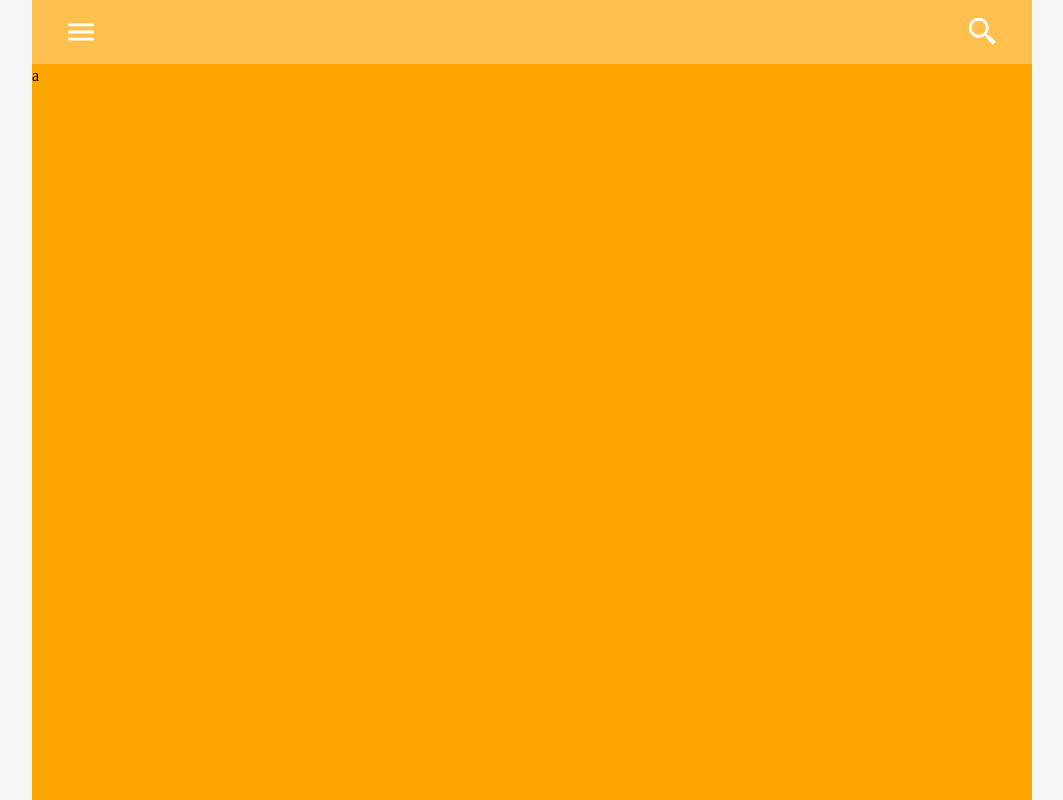
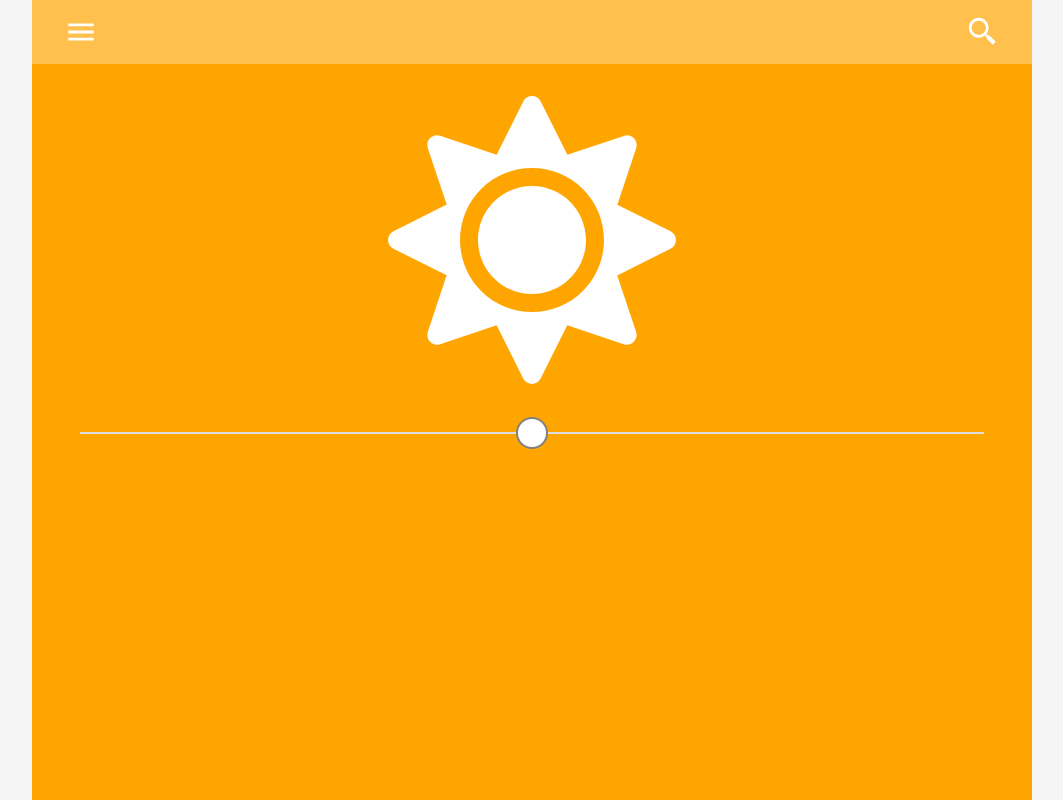
Before and after one commit to matkopiskor/weather-app, a React (Create React App) app: page / in a window 1280 px wide. Shown: the whole page, without its empty margins (108-1171 px from the left). Built offline with nearby package versions, Linux system fonts and the light colour scheme.

Commit message:
Add Daynight

```diff
--- a/src/App.tsx
+++ b/src/App.tsx
@@ -1,10 +1,14 @@
+import { DayNight } from './components/DayNight';
 import { Topbar } from './components/Topbar';
 
 export const App = () => {
     return (
         <div className="wrapper">
             <div className="app">
-                <Topbar />a
+                <Topbar />
+                <div className="container">
+                    <DayNight />
+                </div>
             </div>
         </div>
     );
--- /dev/null
+++ b/src/components/DayNight.css
@@ -0,0 +1,39 @@
+.day-night {
+    margin-block: 2rem;
+    width: 100%;
+}
+
+.day-night__icon {
+    display: flex;
+    justify-content: center;
+}
+
+.day-night__icon-icon {
+    font-size: 18rem;
+    fill: white;
+}
+
+.day-night__slider {
+    position: relative;
+    width: calc(100% - 6rem);
+    margin: 3rem;
+}
+
+.day-night__slider-track {
+    width: 100%;
+    border: 1px solid #ddd;
+    position: relative;
+}
+
+.day-night__slider-thumb {
+    --half-width: 1px;
+    position: absolute;
+    border-radius: 100%;
+    border: calc(var(--half-width) * 2) solid gray;
+    width: 2rem;
+    aspect-ratio: 1;
+    background-color: #fff;
+    top: calc(-1rem + calc(var(--half-width)));
+    transform: translate(-50%);
+    left: var(--thumb-position, 0);
+}
--- /dev/null
+++ b/src/components/DayNight.tsx
@@ -0,0 +1,19 @@
+import { CSSProperties } from 'react';
+import { FaSun } from 'react-icons/fa';
+
+import './DayNight.css';
+
+export const DayNight = () => {
+    const style = { '--thumb-position': '50%' } as CSSProperties;
+    return (
+        <div className="day-night">
+            <div className="day-night__icon">
+                <FaSun className="day-night__icon-icon" />
+            </div>
+            <div className="day-night__slider">
+                <div className="day-night__slider-track" />
+                <div className="day-night__slider-thumb" style={style} />
+            </div>
+        </div>
+    );
+};
--- a/src/styles/style.css
+++ b/src/styles/style.css
@@ -1,6 +1,5 @@
 body {
     width: 100vw;
-    min-height: 100vh;
     height: 100%;
     background-color: whitesmoke;
 }
@@ -21,3 +20,10 @@ body {
     background-color: orange;
     flex: 1 0 100%;
 }
+
+.container {
+    display: flex;
+    flex-direction: column;
+    justify-content: center;
+    align-items: center;
+}
```
